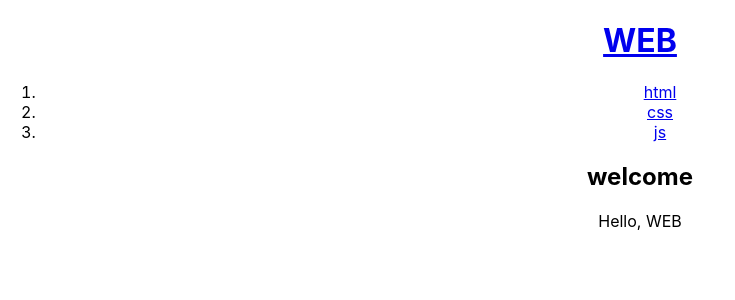
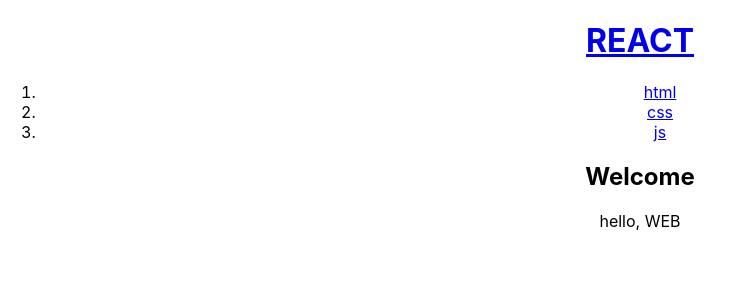
Before and after one commit to oseunghyun/react-study, a React (Create React App) app: page / in a window 1280 px wide. Shown: the top 300 px of the page, without its empty margins (0-735 px from the left). Built offline with nearby package versions, Linux system fonts and the light colour scheme.

Commit message:
2. props

```diff
--- a/src/App.js
+++ b/src/App.js
@@ -4,49 +4,54 @@
 // 사용자 정의 태그 -> 컴포넌트 만들기
 // function 키워드
 // 대문자 사용
-function Header() {
+function Header(props) {
+  console.log('props', props.title);
   return (
     <header>
       <h1>
-        <a href='/'>WEB</a>
+        <a href='/'>{props.title}</a>
       </h1>
     </header>
   );
 }
 
-function Nav() {
+function Nav(props) {
+  const lis = [];
+  for (let i = 0; i < props.topics.length; i++) {
+    let t = props.topics[i];
+    lis.push(
+      <li key={t.id}>
+        <a href={'/read/' + t.id}>{t.title}</a>
+      </li>
+    );
+  }
   return (
     <nav>
-      <ol>
-        <li>
-          <a href='/read/1'>html</a>
-        </li>
-        <li>
-          <a href='/read/2'>css</a>
-          <li>
-            <a href='/read/3'>js</a>
-          </li>
-        </li>
-      </ol>
+      <ol>{lis}</ol>
     </nav>
   );
 }
 
-function Article() {
+function Article(props) {
   return (
     <article>
-      <h2>welcome</h2>
-      Hello, WEB
+      <h2>{props.title}</h2>
+      {props.body}
     </article>
   );
 }
 
 function App() {
+  const topics = [
+    { id: 1, title: 'html', body: 'html is...' },
+    { id: 2, title: 'css', body: 'css is...' },
+    { id: 3, title: 'js', body: 'js is...' },
+  ];
   return (
     <div className='App'>
-      <Header></Header>
-      <Nav></Nav>
-      <Article></Article>
+      <Header title='REACT'></Header>
+      <Nav topics={topics}></Nav>
+      <Article title='Welcome' body='hello, WEB'></Article>
     </div>
   );
 }
```
